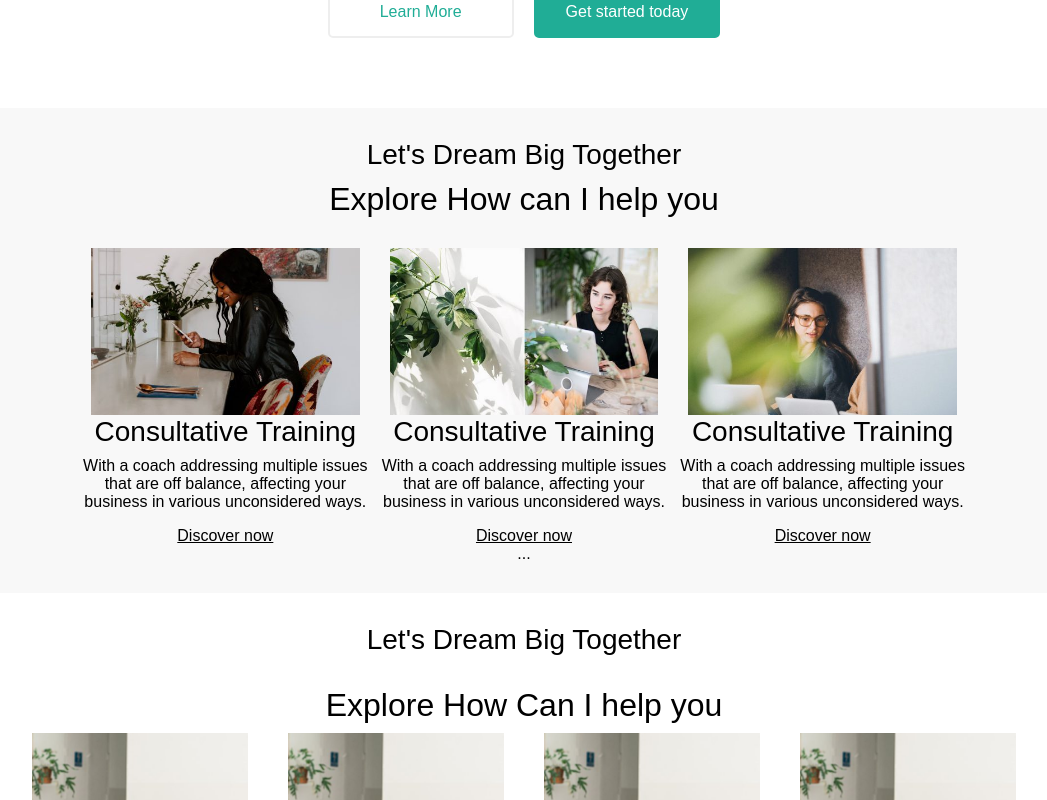
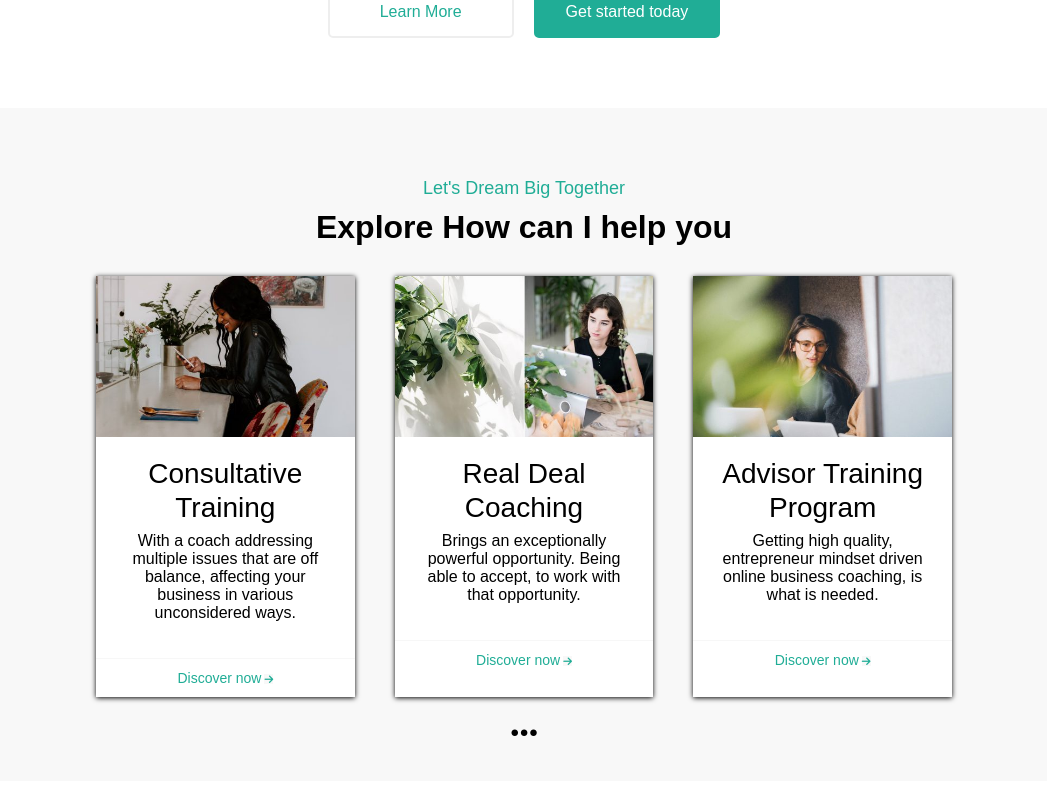
Before and after one commit to FrancescoCataletto/proj-html-vuejs, a Vue app: page / in a window 1280 px wide. Shown: the part 1420-2220 px from the top of the page, without its empty margins (116-1163 px from the left). Built offline with nearby package versions, Linux system fonts and the light colour scheme.

Commit message:
discover component completed

```diff
--- a/src/components/DiscoverNowComponent.vue
+++ b/src/components/DiscoverNowComponent.vue
@@ -9,46 +9,46 @@
                   Explore How can I help you
               </h2>
           </div>
-          <div id="middle-discover" class="d-flex">
+          <div id="middle-discover" class="d-flex flex-wrap">
               <div class="discover-description">
                   <div>
                       <img src="../assets/img/home-business-service-slide-01-480x298.jpg" alt="">
                   </div>
-                  <div>
+                  <div class="card-text">
                       <h3>Consultative Training</h3>
                       <p>With a coach addressing multiple issues that are off balance, affecting your business in various unconsidered ways.</p>
                   </div>
-                  <div>
-                      <a href="#">Discover now</a>
+                  <div class="card-link">
+                      <a href="#">Discover now<i class="fa-solid fa-arrow-right"></i></a>
                   </div>
               </div>
               <div class="discover-description">
                   <div>
                       <img src="../assets/img/home-business-service-slide-02-480x298.jpg" alt="">
                   </div>
-                  <div>
-                      <h3>Consultative Training</h3>
-                      <p>With a coach addressing multiple issues that are off balance, affecting your business in various unconsidered ways.</p>
+                  <div class="card-text">
+                      <h3>Real Deal Coaching</h3>
+                      <p>Brings an exceptionally powerful opportunity. Being able to accept, to work with that opportunity.</p>
                   </div>
-                  <div>
-                      <a href="#">Discover now</a>
+                  <div class="card-link">
+                      <a href="#">Discover now<i class="fa-solid fa-arrow-right"></i></a>
                   </div>
               </div>
               <div class="discover-description">
                   <div>
                       <img src="../assets/img/home-business-service-slide-03-480x298.jpg" alt="">
                   </div>
-                  <div>
-                      <h3>Consultative Training</h3>
-                      <p>With a coach addressing multiple issues that are off balance, affecting your business in various unconsidered ways.</p>
+                  <div class="card-text">
+                      <h3>Advisor Training Program</h3>
+                      <p>Getting high quality, entrepreneur mindset driven online business coaching, is what is needed.</p>
                   </div>
-                  <div>
-                      <a href="#">Discover now</a>
+                  <div class="card-link">
+                      <a href="#">Discover now<i class="fa-solid fa-arrow-right"></i></a>
                   </div>
               </div>
           </div>
           <div id="bottom-discover">
-              ...
+              <i class="fa-solid fa-ellipsis"></i>
           </div>
       </div>
   </div>
@@ -75,17 +75,54 @@ export default {
 #top-discover{
     text-align: center;
     margin-bottom: 30px;
+    h3{
+        color: $brand-color;
+        font-size: 18px;
+        margin-top: 40px;
+    }
+    h2{
+        font-weight: bold;
+    }
 }
 
 .discover-description{
     text-align: center;
-    width: calc(100% / 3);
+    width: calc(100% / 3 - 40px);
+    margin: 0 20px;
+    background-color: white;
+    box-shadow: 0px 1px 5px 0px;
+    h3, p, a{
+        background-color: white;
+    }
     img{
-        width: 90%;
+        width: 100%
+    }
+}
+
+.card-text{
+    padding: 20px;
+    background-color: white;
+    min-height: 200px;
+}
+
+.card-link{
+    background-color: white;
+    padding: 10px 0;
+    border-top: 1px solid rgb(247, 247, 247);
+    a{
+        text-decoration: none;
+        color: $brand-color;
+        font-size: 14px;
+    }
+    i{
+        font-size: 10px;
+        margin-left: 3px;
     }
 }
 
 #bottom-discover{
     text-align: center;
+    margin-top: 20px;
+    font-size: 30px;
 }
 </style>
```
